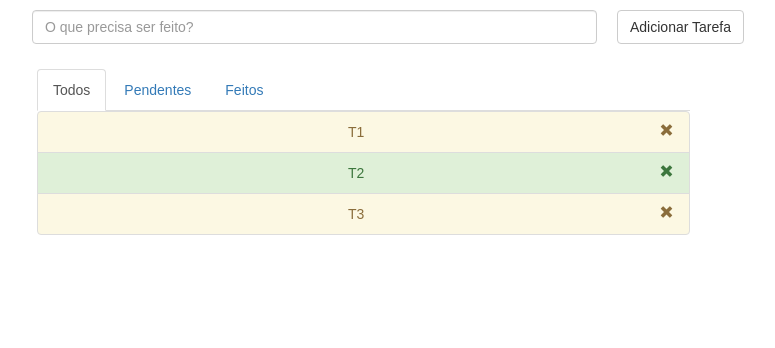
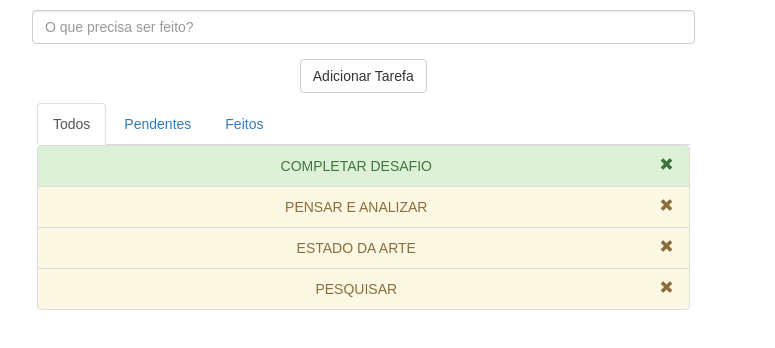
Before and after one commit to Gilmardealcantara/sga-front-end, a React (Create React App) app: page / in a window 1280 px wide. Shown: the top 348 px of the page, without its empty margins (228-1003 px from the left). Built offline with nearby package versions, Linux system fonts and the light colour scheme.

Commit message:
Code Refactoring creating components

```diff
--- a/src/App.js
+++ b/src/App.js
@@ -1,10 +1,7 @@
 import React, { Component } from 'react';
 import { Grid, Row, Col } from 'react-bootstrap';
-import { Form, FormGroup, FormControl } from 'react-bootstrap';
-import { Tabs, Tab } from 'react-bootstrap';
-import { Button } from 'react-bootstrap';
-import { Glyphicon } from 'react-bootstrap';
-import { ListGroup, ListGroupItem } from 'react-bootstrap';
+import Header from './components/Header';
+import TaskList from './components/TaskList';
 import logo from './logo.svg';
 import './App.css';
 
@@ -14,51 +11,13 @@ class App extends Component {
       <div className="App">
         <Grid>
           <Row>
-        <Col style={{"padding":"10px"}} md={6} mdOffset={2}>
-	      <Form >
-	       <FormGroup controlId="formTask">
-	     	<FormControl type="text" placeholder="O que precisa ser feito?" />
-	       </FormGroup>{' '}
-	      </Form>
-	     </Col>
-        <Col style={{"padding":"10px"}} md={1}>
-		  <Button type="submit">Adicionar Tarefa</Button>
+            <Col style={{"padding":"10px"}} md={7} mdOffset={2}>
+              <Header/>
             </Col>
           </Row>
           <Row>
             <Col md={7} mdOffset={2}>
-		  <Tabs defaultActiveKey={1} animation={false} id="noanim-tab-example">
-		    <Tab eventKey={1} title="Todos">
-       	      <ListGroup>
-                <ListGroupItem bsStyle="warning">T1
-                  <Glyphicon glyph="remove" style={{"float":"right"}}/>
-				</ListGroupItem>
-				<ListGroupItem bsStyle="success">T2
-                  <Glyphicon glyph="remove" style={{"float":"right"}}/>
-				</ListGroupItem>
-                <ListGroupItem bsStyle="warning">T3
-                  <Glyphicon glyph="remove" style={{"float":"right"}}/>
-				</ListGroupItem>
-              </ListGroup>
-		    </Tab>
-		    <Tab eventKey={2} title="Pendentes">
-       	      <ListGroup>
-                <ListGroupItem bsStyle="warning">T1
-                  <Glyphicon glyph="remove" style={{"float":"right"}}/>
-				</ListGroupItem>
-                <ListGroupItem bsStyle="warning">T3
-                  <Glyphicon glyph="remove" style={{"float":"right"}}/>
-				</ListGroupItem>
-              </ListGroup>
-		    </Tab>
-		    <Tab eventKey={3} title="Feitos">
-       	      <ListGroup>
-                <ListGroupItem bsStyle="success">T2
-                  <Glyphicon glyph="remove" style={{"float":"right"}}/>
-				</ListGroupItem>
-              </ListGroup>
-		    </Tab>
-		  </Tabs>
+              <TaskList/>
             </Col>
           </Row>
         </Grid>
--- /dev/null
+++ b/src/components/Header.js
@@ -0,0 +1,18 @@
+import React, { Component } from 'react';
+import { Form, FormGroup, FormControl } from 'react-bootstrap';
+import { Button } from 'react-bootstrap';
+
+class Header extends Component {
+  render(){
+    return(
+      <Form>
+        <FormGroup controlId="formTask">
+        <FormControl type="text" placeholder="O que precisa ser feito?" />
+        </FormGroup>{' '}
+        <Button type="submit">Adicionar Tarefa</Button>
+      </Form>
+    );
+  }
+}
+
+export default Header;
--- /dev/null
+++ b/src/components/Task.js
@@ -0,0 +1,16 @@
+import React, { Component } from 'react';
+import { ListGroupItem } from 'react-bootstrap';
+import { Glyphicon } from 'react-bootstrap';
+
+class Task extends Component {
+  render(){
+    const st = this.props.state ? "success" : "warning";
+    return(
+      <ListGroupItem bsStyle={st}>{this.props.content}
+        <Glyphicon glyph="remove" style={{"float":"right"}}/>
+      </ListGroupItem>
+    );
+  }
+}
+
+export default Task;
--- /dev/null
+++ b/src/components/TaskList.js
@@ -0,0 +1,36 @@
+import React, { Component } from 'react';
+import { Tabs, Tab } from 'react-bootstrap';
+import { ListGroup, ListGroupItem } from 'react-bootstrap';
+import { Glyphicon } from 'react-bootstrap';
+import Task from '../components/Task'
+
+class TaskList extends Component {
+  render() {
+     return (
+      <Tabs defaultActiveKey={1} animation={false} id="noanim-tab-example">
+        <Tab eventKey={1} title="Todos">
+          <ListGroup>
+          <Task state={1} content="COMPLETAR DESAFIO"/>
+          <Task state={0} content="PENSAR E ANALIZAR"/>
+          <Task state={0} content="ESTADO DA ARTE"/>
+          <Task state={0} content="PESQUISAR"/>
+          </ListGroup>
+        </Tab>
+        <Tab eventKey={2} title="Pendentes">
+          <ListGroup>
+          <Task state={0} content="PENSAR E ANALIZAR"/>
+          <Task state={0} content="ESTADO DA ARTE"/>
+          <Task state={0} content="PESQUISAR"/>
+          </ListGroup>
+        </Tab>
+        <Tab eventKey={3} title="Feitos">
+          <ListGroup>
+          <Task state={1} content="COMPLETAR DESAFIO"/>
+          </ListGroup>
+        </Tab>
+      </Tabs>
+    );
+  }
+}
+
+export default TaskList;
```
Lines whose indentation alone changed are shown as unchanged.
